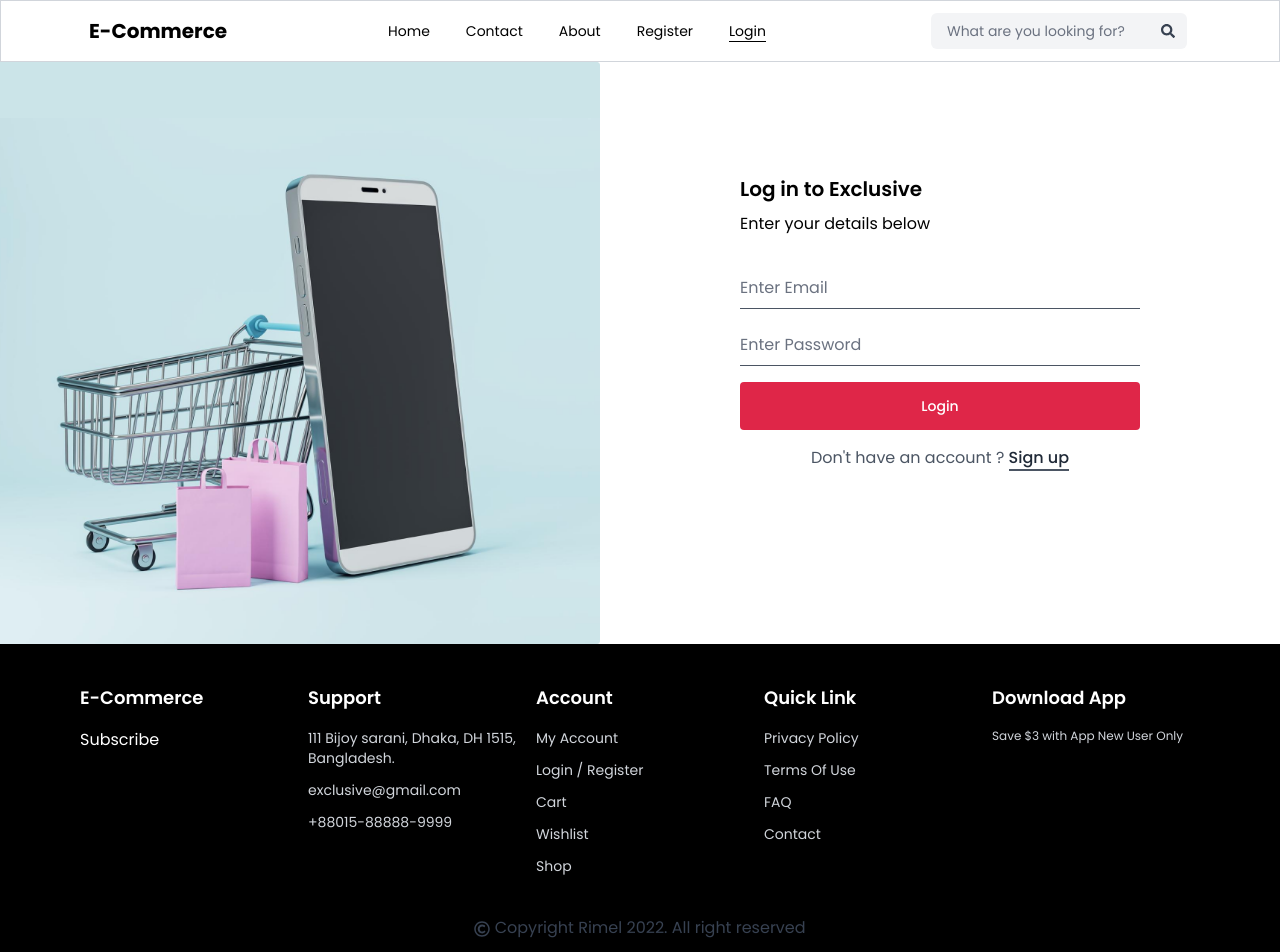
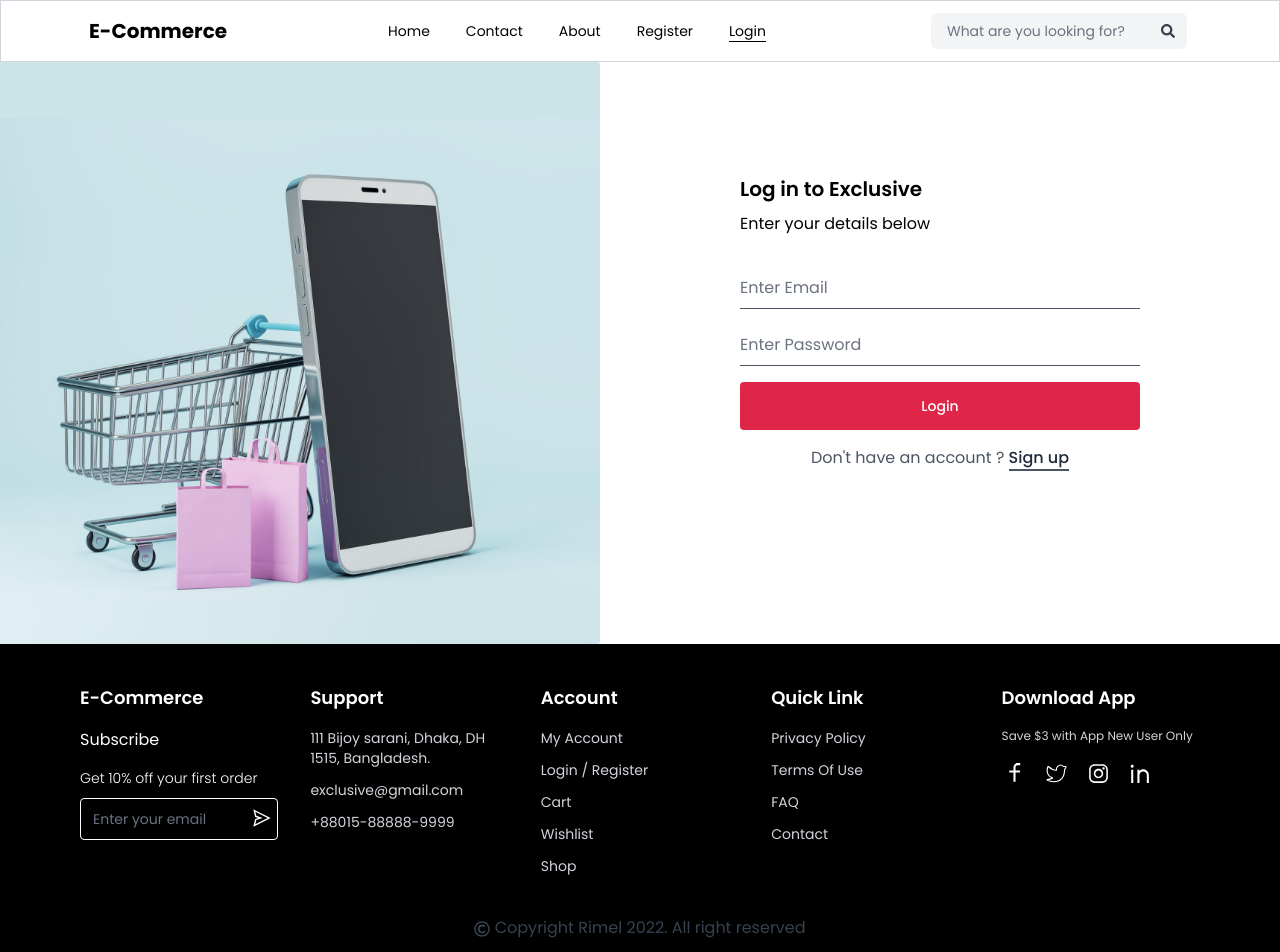
Before and after one commit to islamm771/Simple-ECommerce, a React (Vite) app: page /login in a window 1280 px wide. Built offline with nearby package versions, Linux system fonts and the light colour scheme.

Commit message:
modify profile and footer

```diff
--- a/src/components/Home/Footer.tsx
+++ b/src/components/Home/Footer.tsx
@@ -1,12 +1,22 @@
+import { CiTwitter } from "react-icons/ci"
 import { FaRegCopyright } from "react-icons/fa"
+import { IoLogoInstagram } from "react-icons/io"
+import { RiFacebookLine, RiLinkedinLine } from "react-icons/ri"
+import { AiOutlineSend } from "react-icons/ai";
+
 
 const Footer = () => {
     return (
         <footer className="bg-black text-white">
-            <div className="container py-10 grid md:grid-cols-3 lg:grid-cols-5 gap-5">
+            <div className="container py-10 grid md:grid-cols-3 lg:grid-cols-5 gap-8">
                 <section>
                     <h3 className="text-lg font-semibold mb-4">E-Commerce</h3>
-                    <p>Subscribe</p>
+                    <p className="mb-4">Subscribe</p>
+                    <p className="text-sm font-light">Get 10% off your first order</p>
+                    <div className="relative mt-2.5">
+                        <input className="w-full bg-transparent text-[14px] border-white rounded-sm pr-9" type="email" placeholder="Enter your email" />
+                        <AiOutlineSend className="absolute top-2.5 right-1.5" size={20} />
+                    </div>
                 </section>
                 <section>
                     <h3 className="text-lg font-semibold mb-4">Support</h3>
@@ -37,7 +47,13 @@ const Footer = () => {
                 </section>
                 <section>
                     <h3 className="text-lg font-semibold mb-4">Download App</h3>
-                    <p className="text-gray-300 text-xs">Save $3 with App New User Only</p>
+                    <p className="text-gray-300 text-xs mb-4">Save $3 with App New User Only</p>
+                    <ul className="flex items-center gap-4">
+                        <li><RiFacebookLine size={25} /></li>
+                        <li><CiTwitter size={27} /></li>
+                        <li><IoLogoInstagram size={25} /></li>
+                        <li><RiLinkedinLine size={25} /></li>
+                    </ul>
                 </section>
             </div>
             <h3 className="text-center text-gray-700 pb-3"> <FaRegCopyright className="inline" /> Copyright Rimel 2022. All right reserved</h3>
--- a/src/components/Home/Hero.tsx
+++ b/src/components/Home/Hero.tsx
@@ -16,8 +16,8 @@ const slides = [
             <img className="h-full" src="/imgs/hero-img.png" alt="" />
         </div>
     </div>,
-    <div className='w-full lg:h-[350px] bg-black text-white grid lg:grid-cols-2'>
-        <div className='p-4 lg:p-16'>
+    <div className='w-full lg:h-[350px] bg-black text-white grid lg:grid-cols-2 px-[50px]'>
+        <div className='pt-4 lg:pt-20'>
             <h1 className='text-[30px] font-semibold mb-6'>
                 New Arrivals!
             </h1>
@@ -26,8 +26,8 @@ const slides = [
                 <GoArrowRight className="mt-1" />
             </button>
         </div>
-        <div className='lg:p-4'>
-            <img className="h-full" src="/imgs/sm-s24.avif" alt="" />
+        <div className='pt-14'>
+            <img className="w-[380px]" src="/imgs/sm-s24.avif" alt="" />
         </div>
     </div>
 ];
@@ -38,13 +38,13 @@ const Hero = () => {
         <header className="grid grid-cols-12 container mb-24">
             <aside className="col-span-3 border-r border-solid border-gray-300 pt-4 lg:pt-8">
                 <ul className='flex flex-col justify-between h-full'>
-                    <li className='cursor-pointer hover:underline'>Woman’s Fashion</li>
-                    <li className='cursor-pointer hover:underline'>Men’s Fashion</li>
-                    <li className='cursor-pointer hover:underline'>Electronics</li>
-                    <li className='cursor-pointer hover:underline'>Home & Lifestyle</li>
-                    <li className='cursor-pointer hover:underline'>Medicine</li>
-                    <li className='cursor-pointer hover:underline'>Sports & Outdoor</li>
-                    <li className='cursor-pointer hover:underline'>Health & Beauty</li>
+                    <li className='cursor-pointer hover:underline text-sm md:text-base'>Woman’s Fashion</li>
+                    <li className='cursor-pointer hover:underline text-sm md:text-base'>Men’s Fashion</li>
+                    <li className='cursor-pointer hover:underline text-sm md:text-base'>Electronics</li>
+                    <li className='cursor-pointer hover:underline text-sm md:text-base'>Home & Lifestyle</li>
+                    <li className='cursor-pointer hover:underline text-sm md:text-base'>Medicine</li>
+                    <li className='cursor-pointer hover:underline text-sm md:text-base'>Sports & Outdoor</li>
+                    <li className='cursor-pointer hover:underline text-sm md:text-base'>Health & Beauty</li>
                 </ul>
             </aside>
             <div className="col-span-9 px-4 pt-4 lg:px-8 lg:pt-8">
@@ -55,7 +55,7 @@ const Hero = () => {
                     spaceBetween={30}
                     loop={true}
                     pagination={true}
-                    autoplay={true}
+                // autoplay={true}
                 />
             </div>
         </header>
--- a/src/pages/Profile.tsx
+++ b/src/pages/Profile.tsx
@@ -53,14 +53,14 @@ const Profile = () => {
 
 
     return (
-        <div className="container">
+        <div className="container pb-12">
             <div className="flex items-center justify-between">
                 <PathElement indexPath="My Account" />
                 <p>Welcome! <span className="text-red-500 capitalize">{data?.username}</span></p>
             </div>
-            <div className="grid grid-cols-12 gap-4 my-12 relative">
-                <aside className={`bg-white ${showAside ? 'absolute z-10 w-full h-full py-4 px-5 rounded-md block' : 'hidden'}  md:col-span-3`}>
-                    <button onClick={() => setShowAside(false)}>
+            <div className="grid grid-cols-12 gap-4 relative mt-8">
+                <aside className={`bg-white lg:block ${showAside ? 'absolute z-10 w-full h-full py-4 px-5 rounded-md block' : 'hidden'} md:col-span-3`}>
+                    <button className="block lg:hidden" onClick={() => setShowAside(false)}>
                         <IoIosArrowRoundBack size={30} />
                     </button>
                     <ul className="space-y-6">
@@ -85,8 +85,8 @@ const Profile = () => {
                         </li>
                     </ul>
                 </aside>
-                <div className="col-span-12 md:col-span-9 p-5 lg:p-8 shadow-md rounded-md">
-                    <button onClick={() => setShowAside(true)}>
+                <div className="col-span-12 lg:col-span-9 p-5 lg:p-8 shadow-md rounded-md">
+                    <button className="block lg:hidden" onClick={() => setShowAside(true)}>
                         <FaBars size={25} />
                     </button>
                     <h3 className="text-red-500 font-medium my-4">Edit Your Profile</h3>
```
